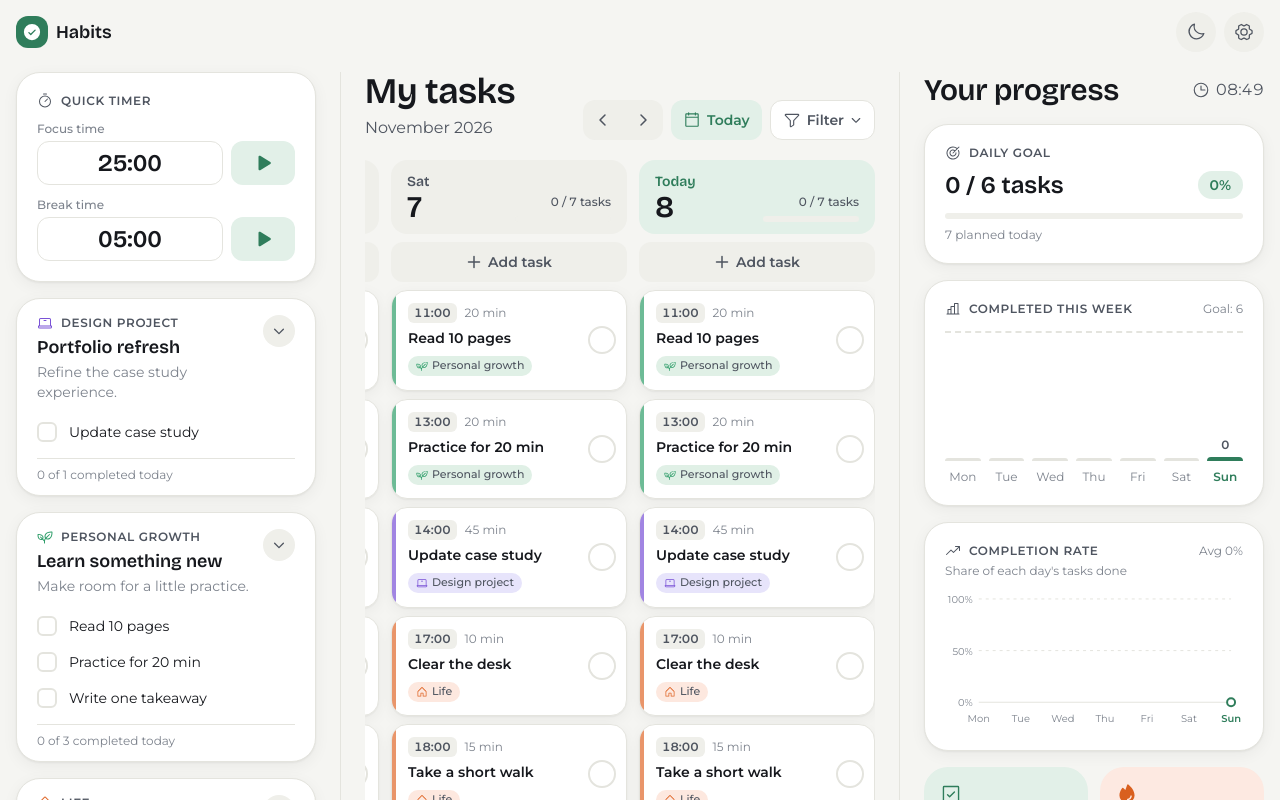
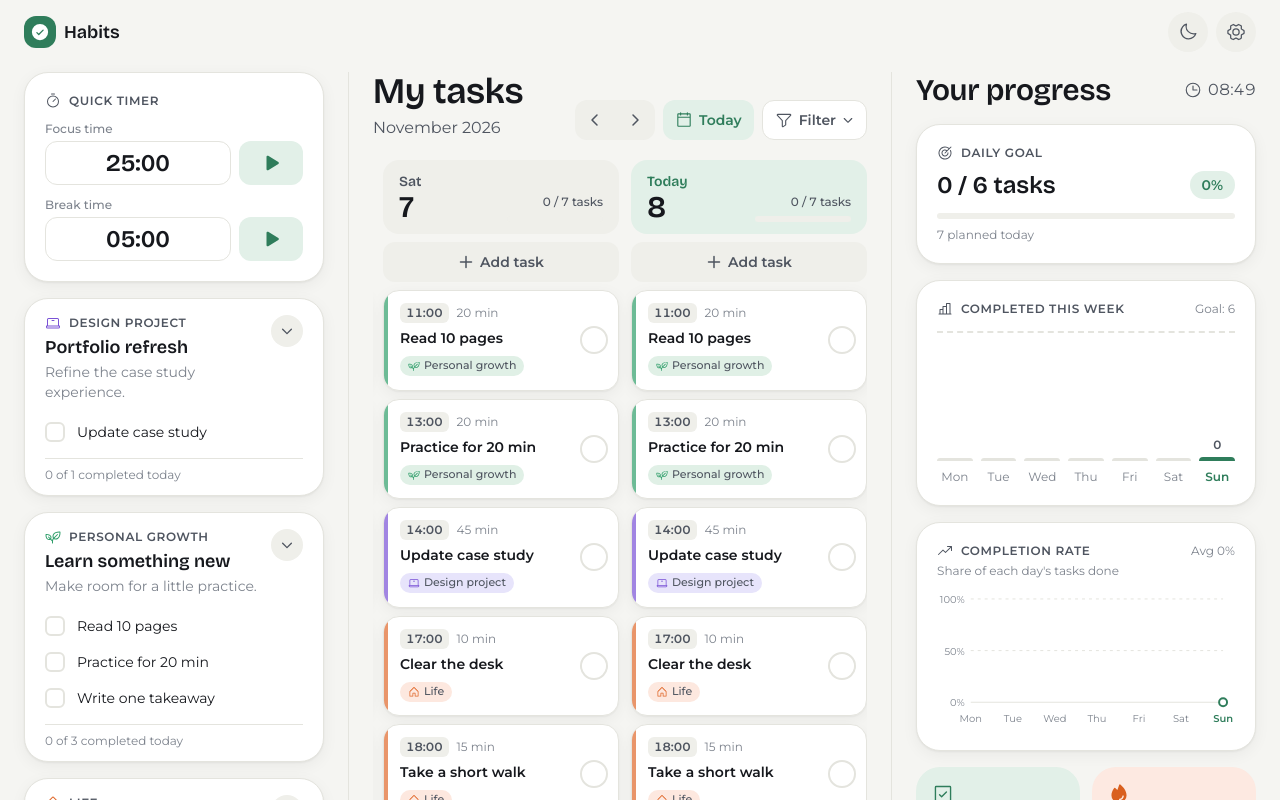
Before and after one commit to Nin10820/CS2-Habit-tracker, a React (Vite) app: page / in a window 1280 px wide. Shown: the top 800 px of the page. Built offline with nearby package versions, Linux system fonts and the light colour scheme.

Commit message:
Use the full screen width; day columns grow to fill space
Co-Authored-By: Claude Opus 5.5 <noreply@anthropic.com>

```diff
--- a/src/App.tsx
+++ b/src/App.tsx
@@ -64,7 +64,7 @@ export default function App() {
   return (
     <div className="min-h-dvh">
       <header className="sticky top-0 z-30 border-b border-line bg-bg/85 backdrop-blur-md xl:static xl:border-0 xl:bg-transparent xl:backdrop-blur-none">
-        <div className="mx-auto flex h-14 max-w-[1600px] items-center gap-3 px-4 xl:h-16">
+        <div className="flex h-14 w-full items-center gap-3 px-4 sm:px-6 xl:h-16">
           <div className="flex items-center gap-2">
             <span className="grid size-8 place-items-center rounded-xl bg-accent text-on-accent">
               <CheckCircle size={20} weight="fill" />
@@ -106,7 +106,7 @@ export default function App() {
         </div>
       </header>
 
-      <main className="mx-auto max-w-[1600px] px-4 pt-4 pb-[calc(96px+env(safe-area-inset-bottom))] sm:pt-6 sm:pb-12 xl:grid xl:grid-cols-[300px_minmax(0,1fr)_340px] xl:items-start xl:gap-6 xl:pt-2">
+      <main className="w-full px-4 sm:px-6 pt-4 pb-[calc(96px+env(safe-area-inset-bottom))] sm:pt-6 sm:pb-12 xl:grid xl:grid-cols-[300px_minmax(0,1fr)_340px] xl:items-start xl:gap-6 xl:pt-2">
         <aside className={`${pane("focus")} space-y-4`}>
           <h2 className="text-3xl font-semibold xl:hidden">Focus</h2>
           <div className="grid gap-4 md:grid-cols-2 xl:grid-cols-1">
--- a/src/components/WeekBoard.tsx
+++ b/src/components/WeekBoard.tsx
@@ -172,7 +172,7 @@ export function WeekBoard({
         {days.map((k) => (
           <DayColumn
             key={k}
-            className="w-[236px] shrink-0 snap-start"
+            className="min-w-[236px] flex-1 snap-start"
             day={k}
             today={today}
             items={itemsOf(k)}
```
